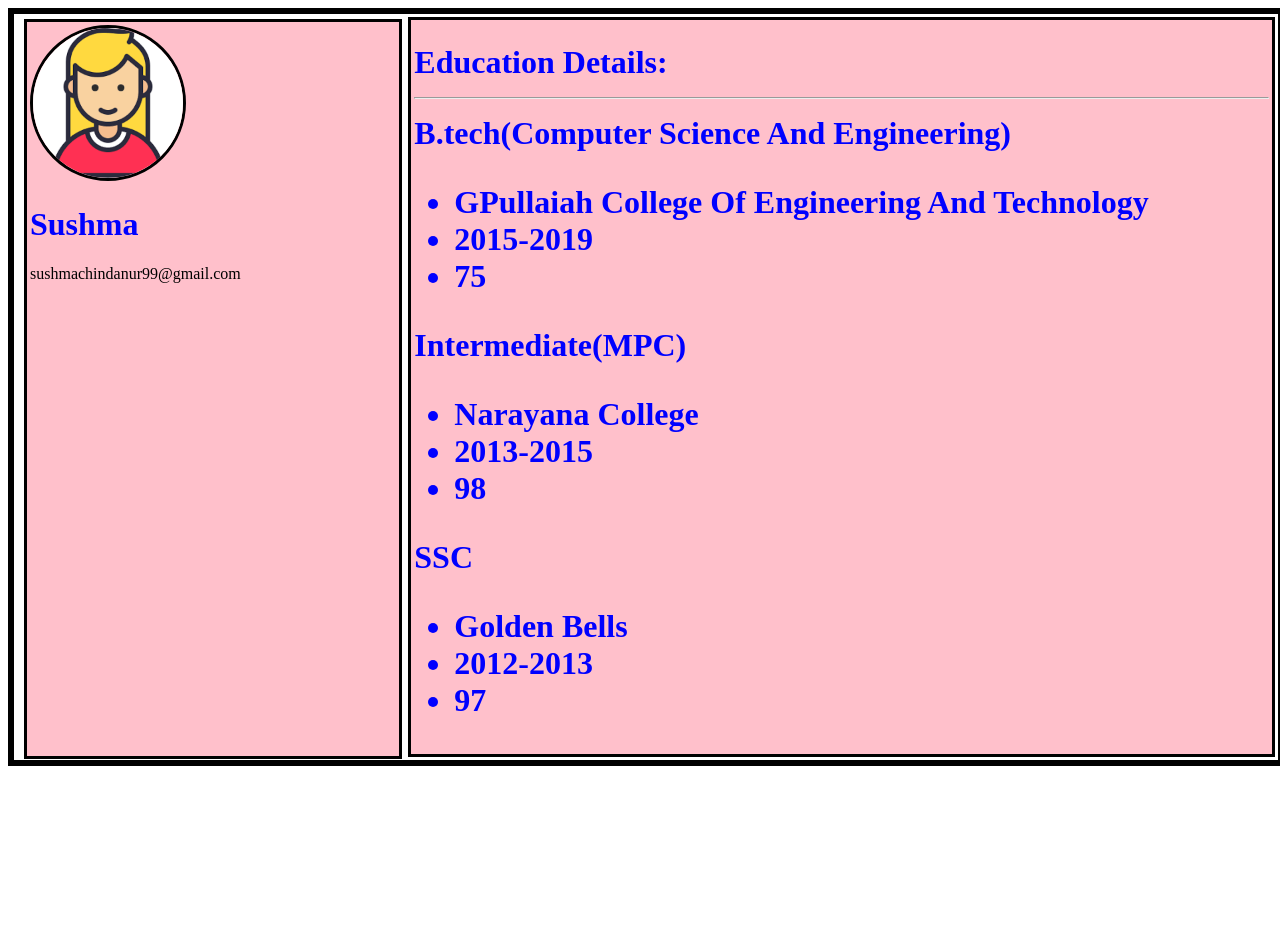
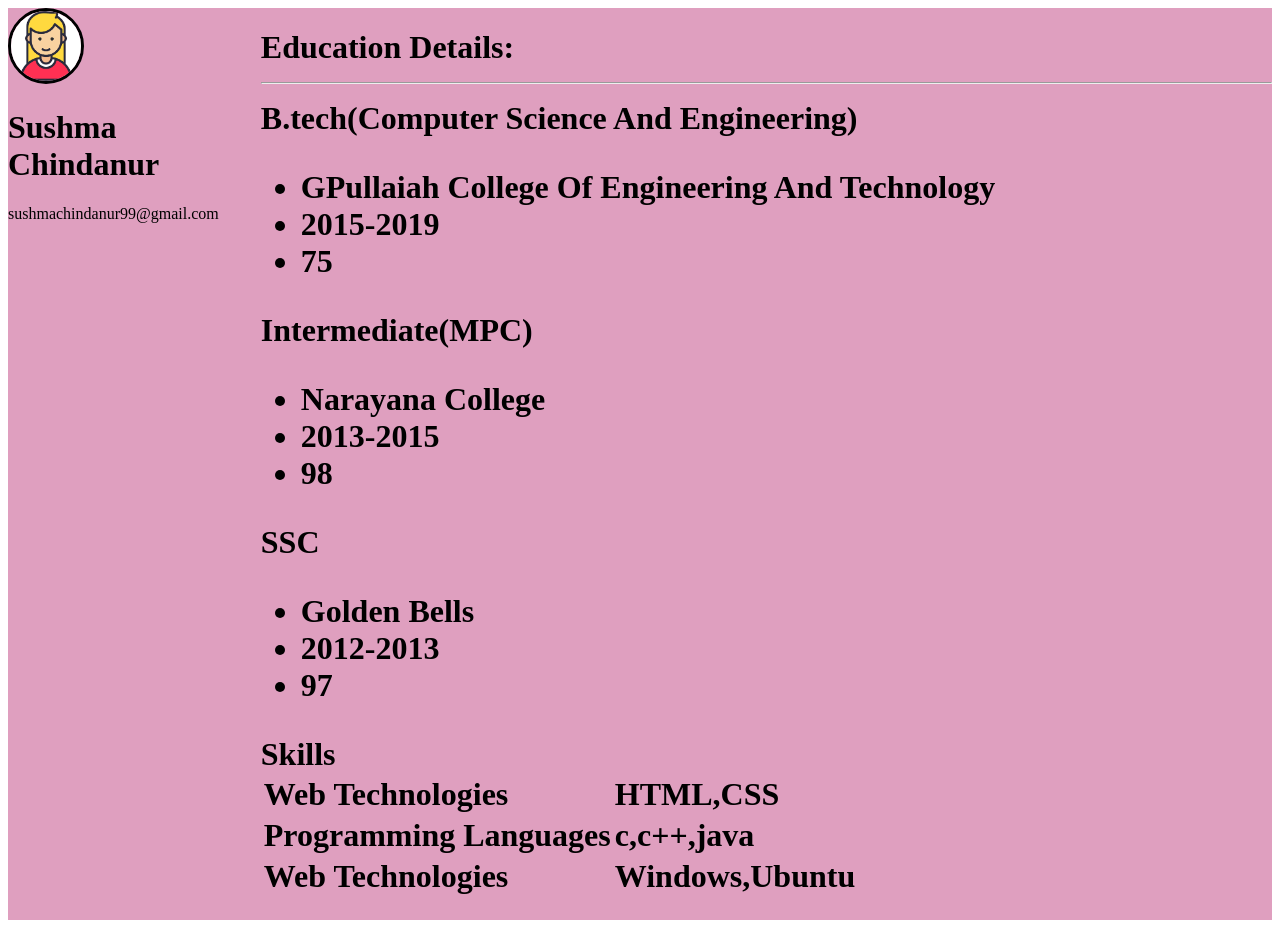
Before and after one commit to sushmachindanur/NewResume, a plain HTML site: page index.html in a window 1280 px wide. Before the commit the page ends 800 px from the top, so only its background shows below. Drawn offline with Linux system fonts and the light colour scheme.

Commit message:
commit latest

```diff
--- a/data.json
+++ b/data.json
@@ -1,7 +1,7 @@
 {
 "basics":{
   "photo":"image98.png",
-  "name":"Sushma",
+  "name":"Sushma Chindanur",
   "email":"sushmachindanur99@gmail.com"
 },
 "education":[
@@ -29,5 +29,20 @@
       "97"
       ]
   }
+],
+"skills":[
+  {
+    "name":"Web Technologies",
+    "value":"HTML,CSS"
+  },
+  {
+    "name":"Programming Languages",
+    "value":"c,c++,java"
+  },
+  {
+    "name":"Web Technologies",
+    "value":"Windows,Ubuntu"
+  }
+
 ]
 }
--- a/main.js
+++ b/main.js
@@ -19,6 +19,7 @@ jsondata("data.json",function(text){
  console.log(data);
  ba(data.basics);
  educ(data.education);
+ skills(data.skills);
  })
  //main div class calling from html
 var main=document.querySelector('.main');
@@ -81,4 +82,40 @@ function educ(education)
     }
 
   }
+/*  var table=document.createElement("table");
+  table.classList.add("table");
+  edu.appendChild(table);
+  var row1="";
+  var col="";
+  for(i=0;i<education.length;i++){
+
+for(j=0;j<education[i].college.length;j++){
+col=col+"<td>"+education[i].college[j]+"</td>";
+
+
+
+}
+row1=row1+"<tr><td>"+education[i].course+"</td></tr>"+col;
+
+
+
+  }
+  table.innerHTML=row1;*/
  }
+ function skills(skills){
+var skill_title= document.createElement("h1");
+skill_title.textContent="Skills";
+right.appendChild(skill_title);
+//skill_title.appendChild(document.createElement("HR"));
+var table=document.createElement("table");
+table.classList.add("table");
+skill_title.appendChild(table);
+var row="";
+for(i=0;i<skills.length;i++){
+row= row+"<tr><td>"+skills[i].name+"</td><td>"+skills[i].value+"</td></tr>";
+}
+table.innerHTML=row;
+
+
+
+ }
--- a/style.css
+++ b/style.css
@@ -1,31 +1,24 @@
 .main{
   width:100%;
-  border:6px solid black;
   display:flex;
   flex-direction:row;
 }
  .left{
-  width:30%;
-  border:3px solid black;
-  margin:5px 3px 1px 10px;
-  padding:3px;
-  background-color: pink;
+  width:20%;
+  background-color: #df9fbf;
 
 
 
 }
 .right{
-  width:70%;
-  border:3px solid #000;
-  margin:3px;
-  padding:3px;
-  background-color: pink;
+  width:80%;
+  background-color: #df9fbf;
 }
 #name{
-  color:blue;
+  color:black;
 }
 h1{
-  color: Blue;
+  color: black;
 }
 h2{
   color: Blue;
@@ -34,10 +27,12 @@ h1:hover{
   color:Black;
 }
 .left img{
-  width:150px;
+  width:70px;
   height:auto;
-  border-radius:50%;
+  border-radius:60%;
   border: 3px solid Black;
+  image-orientation: center;
+
 }
 
 @media only screen and (min-width:481px) and (max-width:769px)
```
